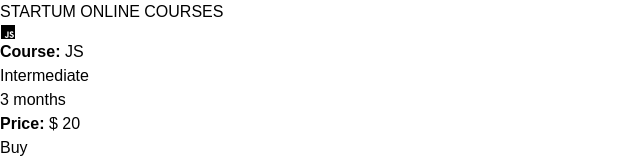
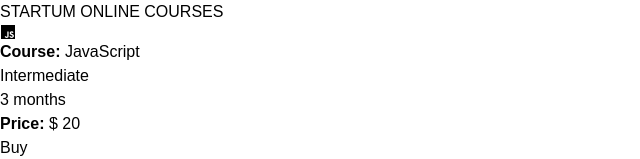
Before and after one commit to Umid2003/telegram, a React (Vite) app: page / in a window 1280 px wide. Shown: the top 159 px of the page, without its empty margins (0-640 px from the left). Built offline with nearby package versions, Linux system fonts and the light colour scheme.

Commit message:
js added

```diff
--- a/src/data.js
+++ b/src/data.js
@@ -9,7 +9,7 @@
 import { SiTypescript } from "react-icons/si";
 
 export const onlineCourses=[
-    { title: 'JS', length: '3 months', level: 'Intermediate', price: 20, img: FaJs  },
+    { title: 'JavaScript', length: '3 months', level: 'Intermediate', price: 20, img: FaJs  },
     { title: 'React JS', length: '4 months', level: 'Intermediate', price: 35, img: FaReact  },
     { title: 'Vue JS', length: '4 months', level: 'Beginner', price: 30, img: FaVuejs  },
     { title: 'Angular', length: '3 months', level: 'Advanced', price: 33, img: FaAngular  },
```
